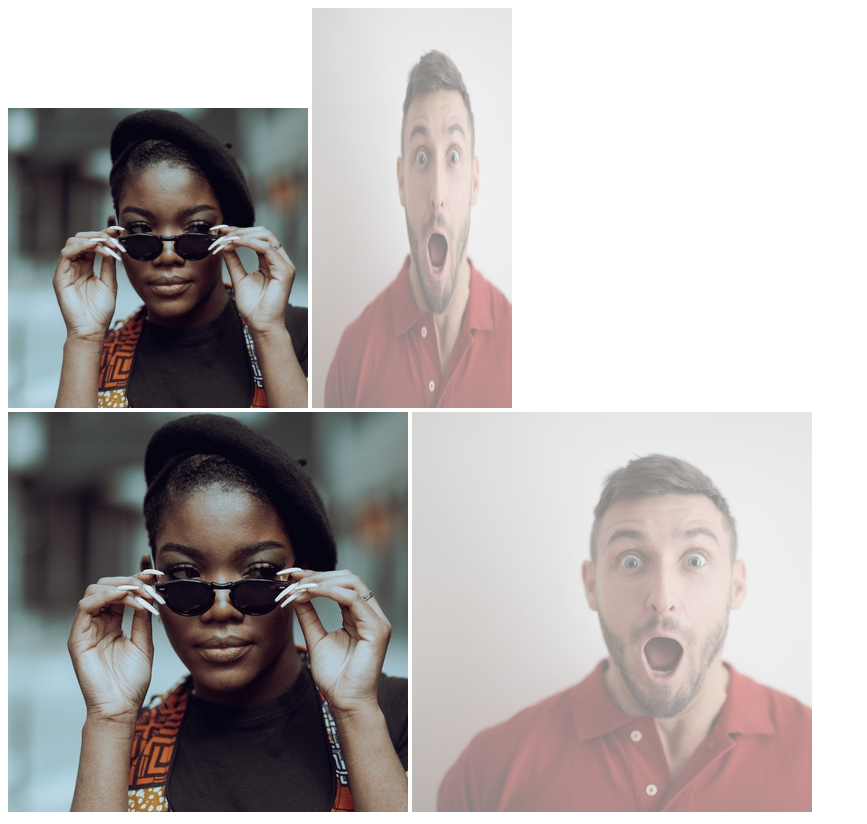
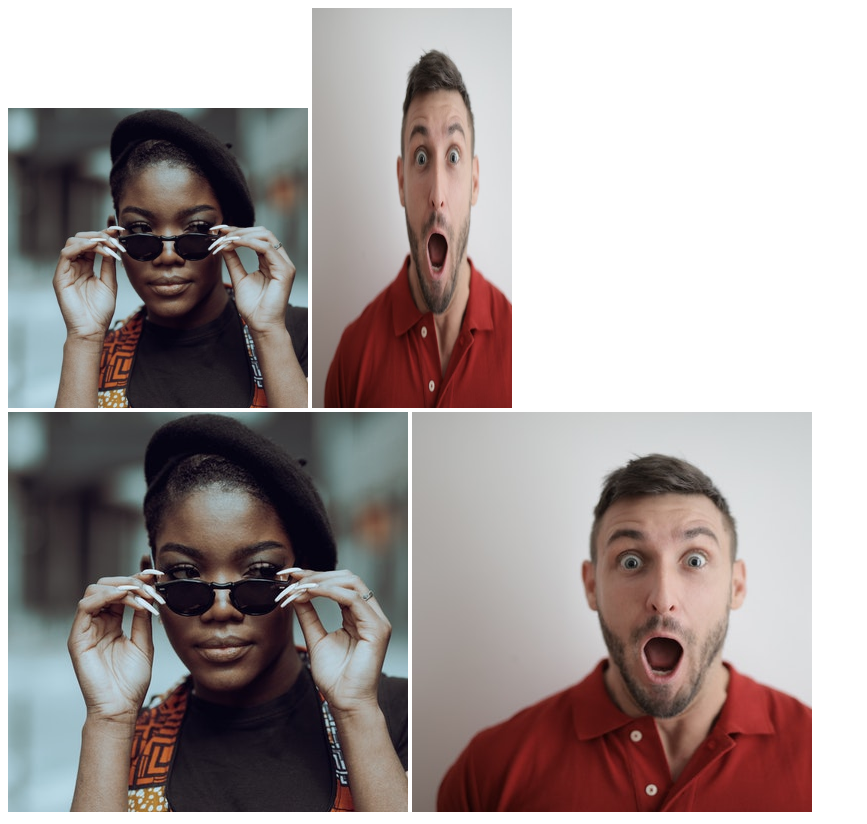
Before and after one commit to JaimanB/css-exercises, a plain HTML site: page chaining-selectors/index.html in a window 1280 px wide. Shown: the whole page, without its empty margins (0-867 px from the left). Drawn offline with Linux system fonts and the light colour scheme.

Commit message:
removed the opacity

```diff
--- a/chaining-selectors/style.css
+++ b/chaining-selectors/style.css
@@ -7,8 +7,3 @@
     height: 400px;
     width: 200px;
 }
-
-.distorted{
-    height: 400px;
-    opacity: 0.5;
-}
```
